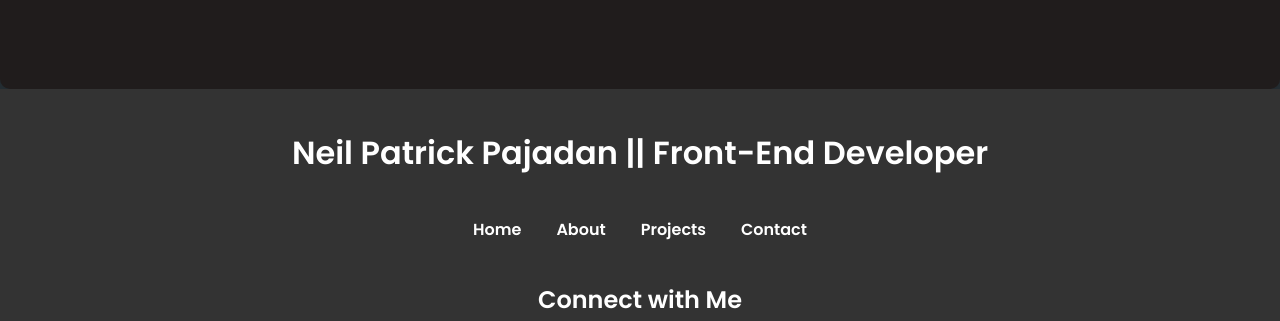
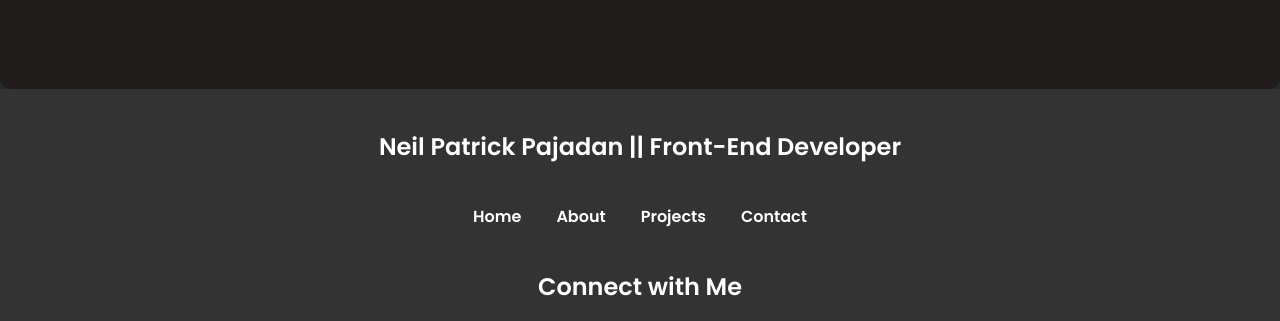
Before and after one commit to Neil-Patrick/Pajadan-Portfolio, a plain HTML site: page index.html in a window 1280 px wide. Shown: the part 5600-5921 px from the top of the page. Drawn offline with Linux system fonts and the light colour scheme.

Commit message:
Update index.html

```diff
--- a/index.html
+++ b/index.html
@@ -245,7 +245,7 @@
 
     <footer>
       <div class="footer-content">
-        <h1>Neil Patrick Pajadan || Front-End Developer</h1>
+        <h2>Neil Patrick Pajadan || Front-End Developer</h2>
         <nav class="footer-nav">
           <ul class="footer-nav-elements">
             <li><a href="index.html">Home</a></li>
```
